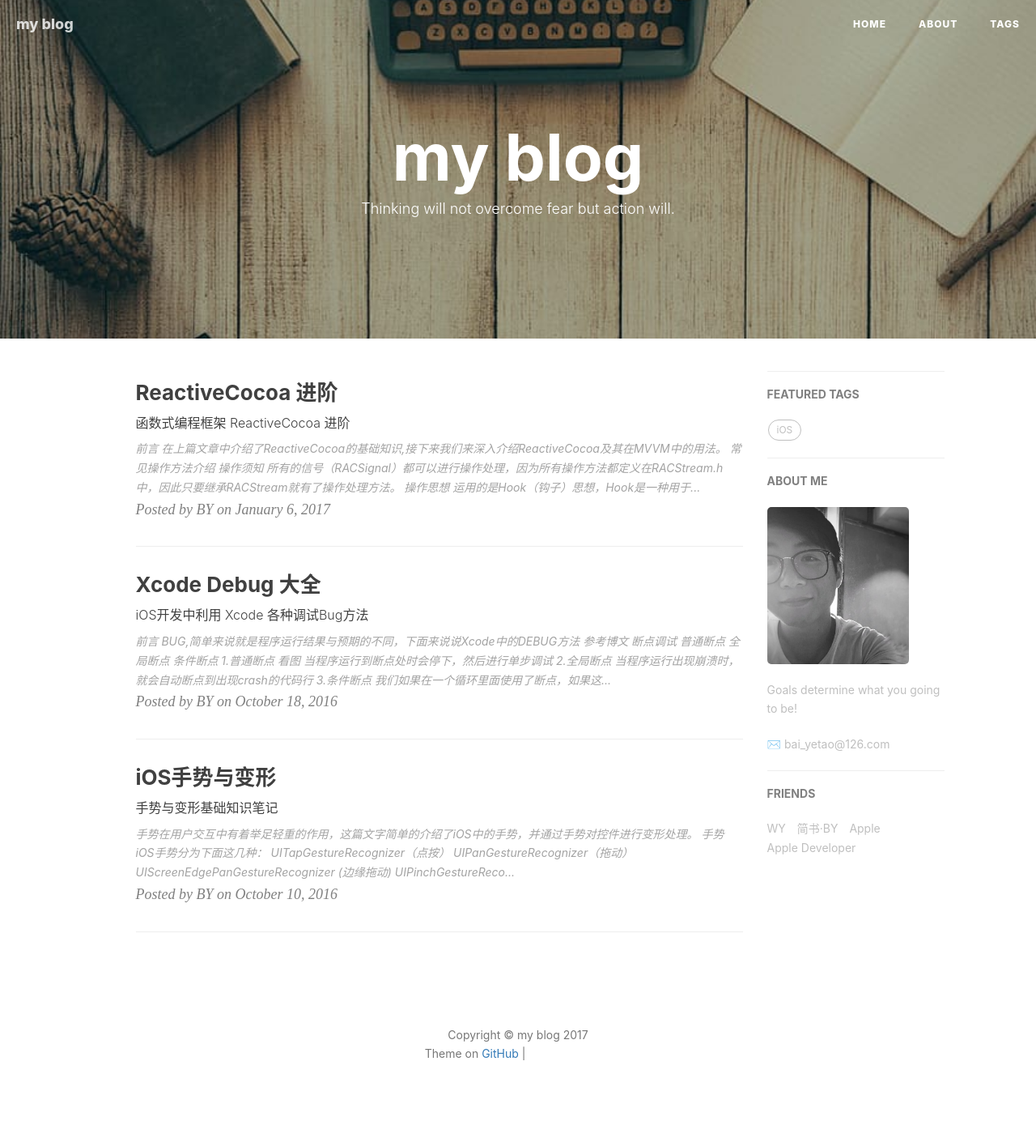
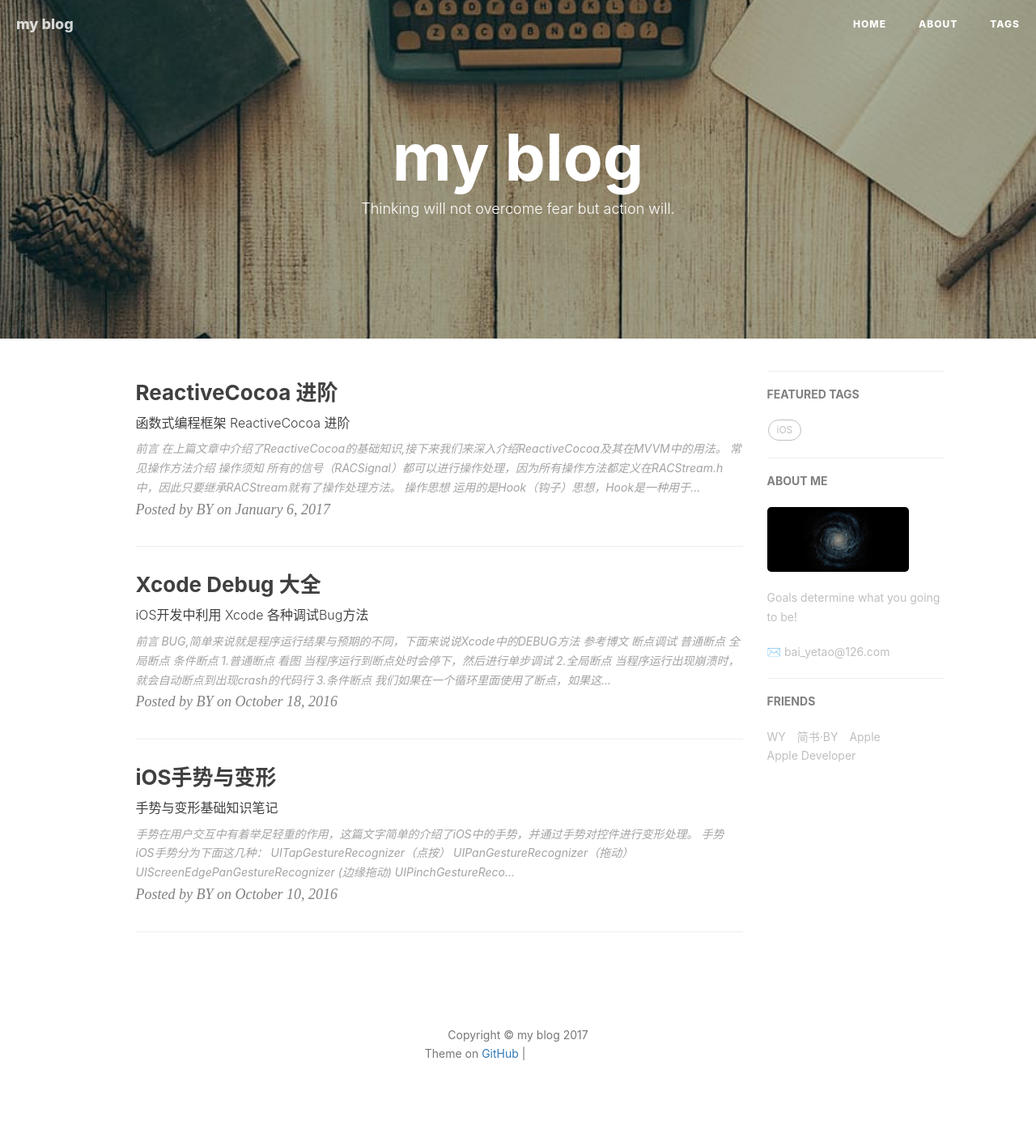
Before and after one commit to jinghaitingfeng/jinghaitingfeng.github.io, a Jekyll site: the page built from index.html, in a window 1280 px wide. Shown: the whole page at 81% size. Built offline with Jekyll 4.4.1, drawn with Linux system fonts in a browser that asks for light colours; nearby versions of some CDN libraries; the list of posts is cut into pages by our own code; comment, search, counter and statistics services are not loaded; grey boxes are pictures that could not be loaded.

Commit message:
Update _config.yml

```diff
--- a/_config.yml
+++ b/_config.yml
@@ -12,7 +12,7 @@
 # Sidebar settings
 sidebar: true                           # whether or not using Sidebar.
 sidebar-about-description: "Goals determine what you going to be!"
-sidebar-avatar: /img/about-BY-gentle.jpg      # use absolute URL, seeing it's used in both `/` and `/about/`
+sidebar-avatar: /img/post-bg-universe.jpg      # use absolute URL, seeing it's used in both `/` and `/about/`
 
 
 
```
